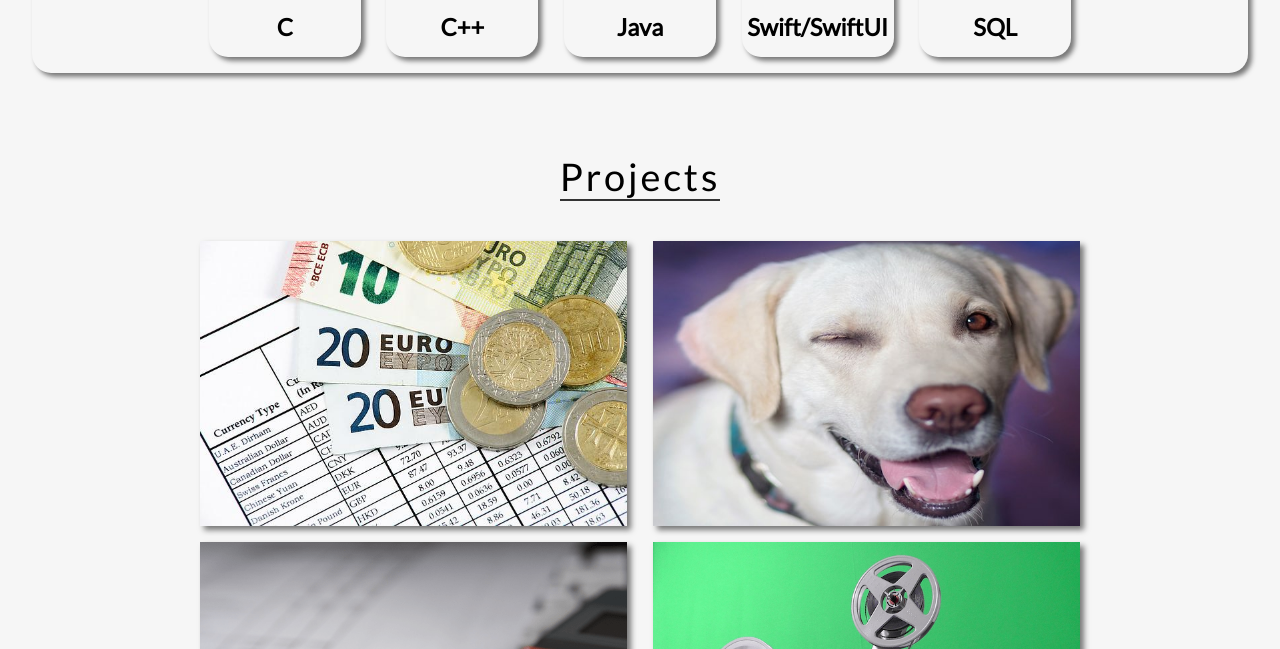
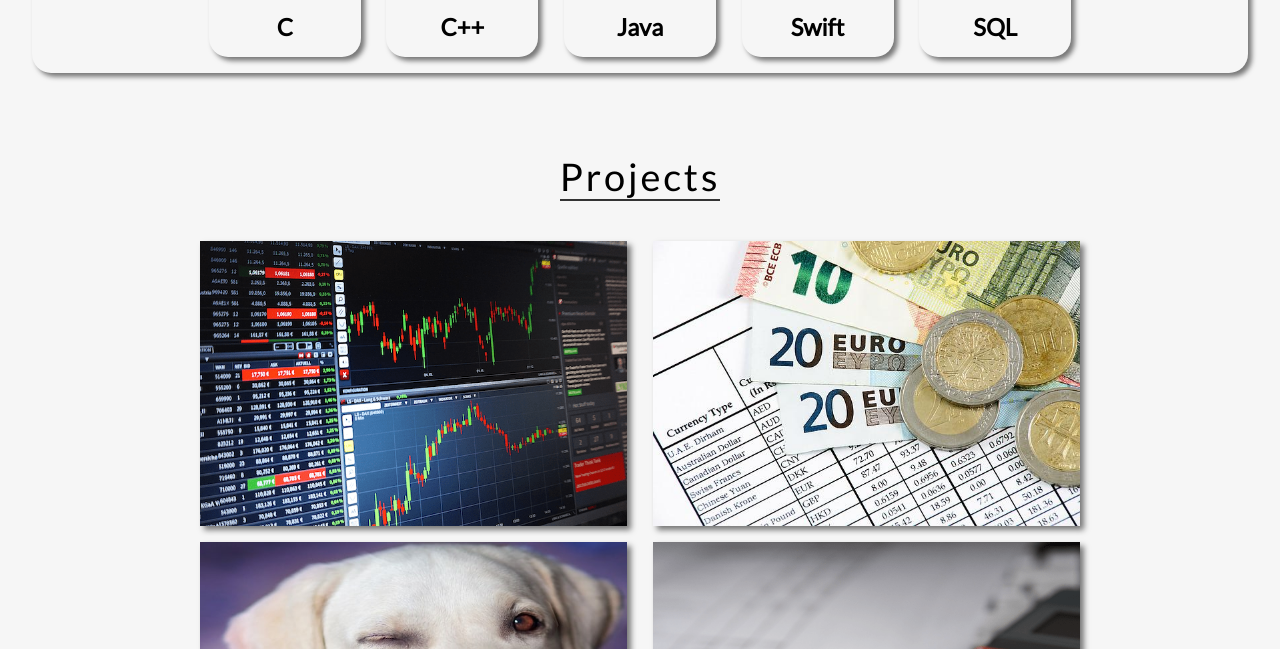
Before and after one commit to jdouglas9025/jdouglas9025.github.io, a plain HTML site: page index.html in a window 1280 px wide. Shown: the part 2361-3010 px from the top of the page. Drawn offline with Linux system fonts and the light colour scheme.

Commit message:
Added a project and other minor changes.

```diff
--- a/index.html
+++ b/index.html
@@ -12,6 +12,7 @@
 <!--Movie image downloaded from dansamu on Pixabay.com. Link: https://pixabay.com/photos/projector-cinema-reel-film-1285696/ -->
 <!--Cybersecurity image downloaded from Pete Linforth on Pixabay.com. Link: https://pixabay.com/photos/cyber-security-internet-network-4610993/ -->
 <!--Software development image downloaded from Pexels on Pixabay.com. Link: https://pixabay.com/photos/coding-programming-css-1853305/ -->
+<!--Asset price chart image downloaded from PIX1861 on Pixabay.come. Link: https://pixabay.com/photos/chart-trading-courses-forex-1905225/ -->
 <!--Favicon generated by https://favicon.io/favicon-generator/ -->
 <!--Java Logo downloaded from Icon-Icons. Link: https://icon-icons.com/icon/java-original-logo/146458 -->
 <!--SQL Logo downloaded from PNGWing. Link: https://www.pngwing.com/en/free-png-zoupl -->
@@ -60,7 +61,7 @@
             technical career path.<br><br>
 
             I've programmed with a variety of languages such as C/C++, Java, and Swift for various academic
-            and personal projects. For example, I'm currently developing an iOS app for investment tracking
+            and personal projects. For example, I recently completed an iOS app for cryptocurrency portfolio tracking
             using technologies such as Java, Python, Spring Boot, and Swift/SwiftUI.<br><br>
         </h2>
 
@@ -71,7 +72,7 @@
                 <div class="experience-text">
                     <h2 class="experience-name">DataAnnotation</h2>
                     <h4 class="experience-role">Software Developer (Part-Time Contract), AI Training</h4>
-                    <h4 class="experience-dates">March 2024 - Present</h4>
+                    <h4 class="experience-dates">March 2024 - August 2024</h4>
                 </div>
                 <img
                         alt="A picture of a laptop with an IDE running."
@@ -157,7 +158,7 @@
                             alt="A picture of the Swift programming language logo."
                             src="images/SwiftLogo.png"
                     />
-                    <p>Swift/SwiftUI</p>
+                    <p>Swift</p>
                 </li>
 
                 <li class="skills-items">
@@ -174,6 +175,19 @@
     <section class="section3" id="section3">
         <h1 class="section3-heading">Projects</h1>
         <div class="projects-wrapper center">
+            <div class="project">
+                <div class="project-text">
+                    <h2 class="project-name">Coin Portfolio Tracker</h2>
+                    <h4 class="project-technologies">Java / Python / Spring Boot / Swift</h4>
+                </div>
+                <img alt="A picture of an asset price chart." class="project-img" src="images/Investments.png"/>
+                <a
+                        class="project-link"
+                        href="https://github.com/jdouglas9025/Coin-Portfolio-Tracker"
+                        target="_blank"
+                >Explore Repository</a>
+            </div>
+
             <div class="project">
                 <div class="project-text">
                     <h2 class="project-name">Exchange Rate Calculator</h2>
@@ -263,7 +277,7 @@
         </div>
 
         <p class="release-date">
-            Last updated August 2024
+            Last updated September 2024
         </p>
     </footer>
 </div>
```
Also changed, not shown: images/Investments.png (added).
